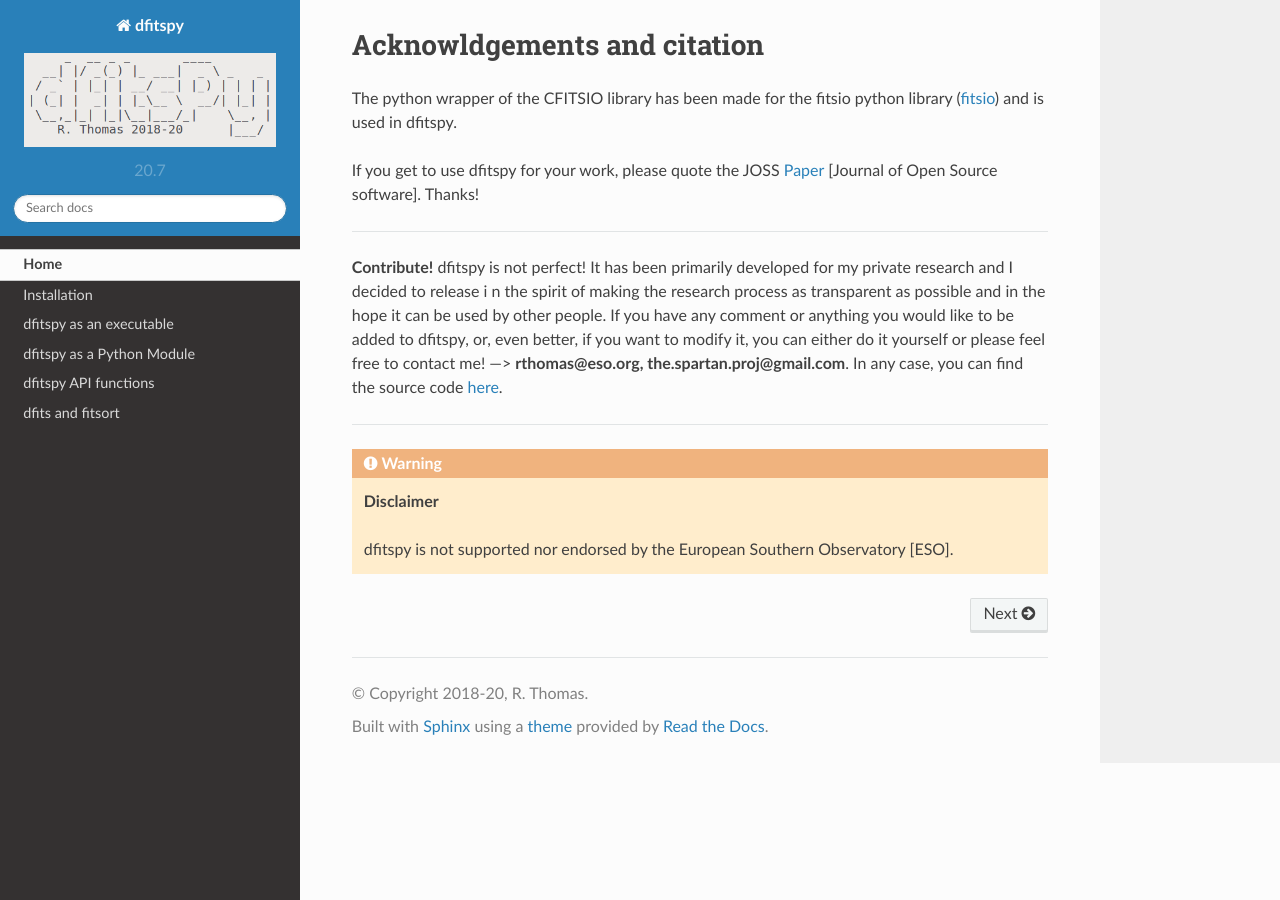
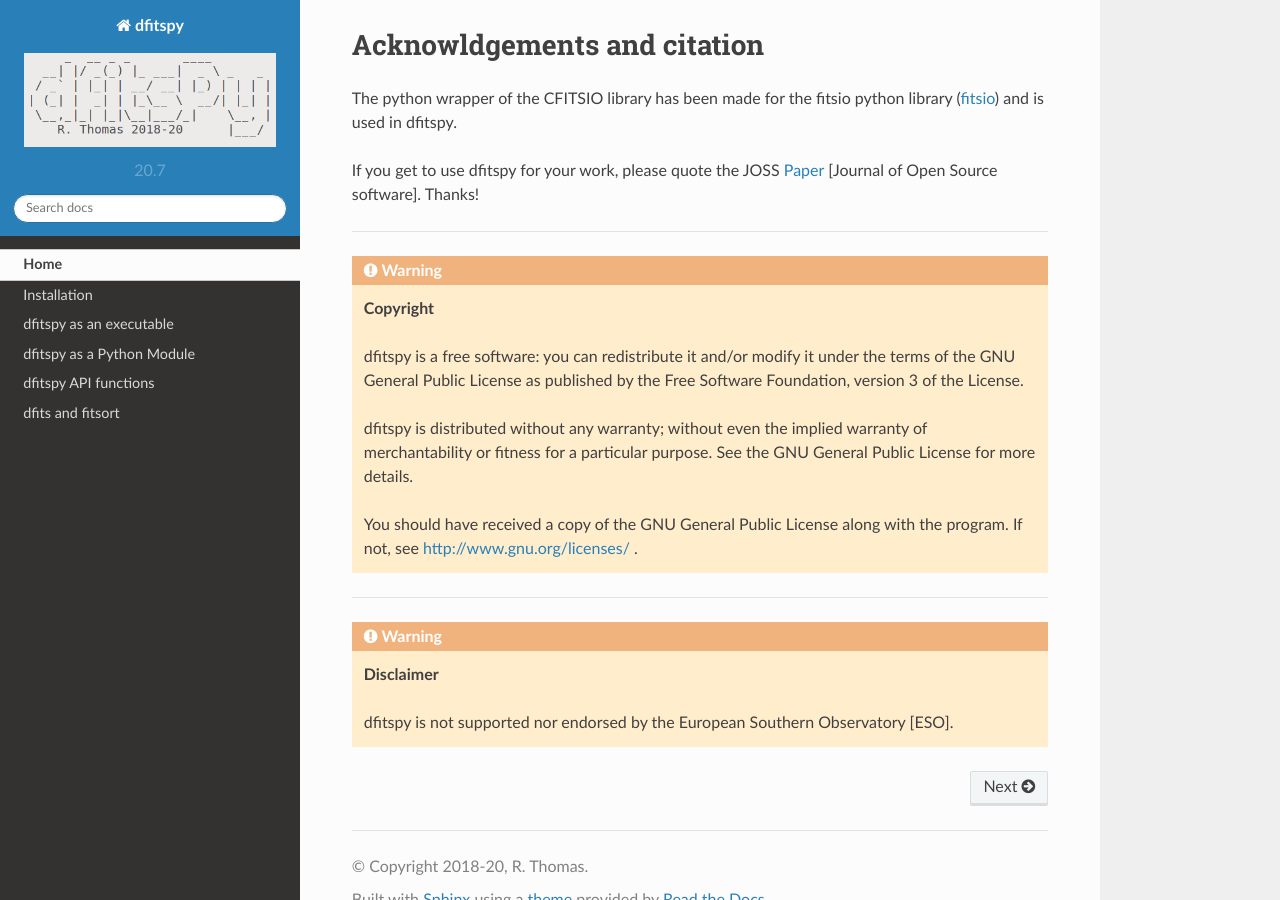
Before and after one commit to Romain-Thomas-Shef/dfitspy_RSECon24, a Sphinx documentation site: the page built from docs/source/index.rst, in a window 1280 px wide and 900 px high, scrolled down 1285 px. Built offline with Sphinx 7.4.7 and the Read the Docs theme 2.0.0, drawn with Linux system fonts in a browser that asks for light colours.

Commit message:
remove contribute section

```diff
--- a/docs/source/index.rst
+++ b/docs/source/index.rst
@@ -62,11 +62,19 @@ If you get to use dfitspy for your work, please quote the JOSS `Paper <http://jo
 
 ----
 
-**Contribute!**
-dfitspy is not perfect! It has been primarily developed for my private research and I decided to release i
-n the spirit of making the research process as transparent as possible and in the hope it can be used by
-other people. If you have any comment or anything you would like to be added to dfitspy, or, even better,
-if you want to modify it, you can either do it yourself or please feel free to contact me! ---> **rthomas@eso.org, the.spartan.proj@gmail.com**. In any case, you can find the source code `here <https://github.com/astrom-tom/dfitspy>`_.
+.. warning::
+
+        **Copyright**
+
+        dfitspy is a free software: you can redistribute it and/or modify it under
+        the terms of the GNU General Public License as published by the Free Software Foundation,
+        version 3 of the License.
+
+        dfitspy is distributed without any warranty; without even the implied warranty of merchantability
+        or fitness for a particular purpose.  See the GNU General Public License for more details.
+
+        You should have received a copy of the GNU General Public License along with the program.
+        If not, see http://www.gnu.org/licenses/ .
 
 ----
 
```
Also changed, not shown: 5 other files.
